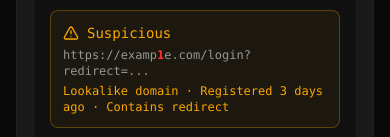
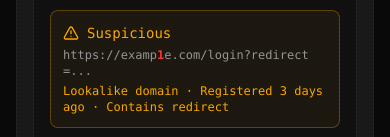
Before and after one commit to alavesa/security-UX-pattern-library, a React (Vite) app: page /patterns/threat/phishing-warning in a window 390 px wide. Both pictures are taken after a click on the button "Suspicious Link". Shown: the part 599-736 px from the top of the page. Built offline with nearby package versions, Linux system fonts and the light colour scheme.

Commit message:
fix: phishing link URLs break-all on mobile — prevents overflow

```diff
--- a/src/patterns/threat/PhishingWarningPattern.tsx
+++ b/src/patterns/threat/PhishingWarningPattern.tsx
@@ -170,7 +170,7 @@ function PhishingWarningDemo() {
                 <CheckCircle2 className="w-4 h-4" style={{ color: "var(--green)" }} />
                 <span className="text-sm font-medium font-mono" style={{ color: "var(--green)" }}>Safe</span>
               </div>
-              <p className="text-xs font-mono mb-1" style={{ color: "var(--text)" }}>https://example.com/account/settings</p>
+              <p className="text-xs font-mono mb-1 break-all" style={{ color: "var(--text)" }}>https://example.com/account/settings</p>
               <p className="text-xs font-mono" style={{ color: "var(--green)" }}>Domain verified · HTTPS · Known organization</p>
             </div>
 
@@ -180,7 +180,7 @@ function PhishingWarningDemo() {
                 <AlertTriangle className="w-4 h-4" style={{ color: "var(--amber)" }} />
                 <span className="text-sm font-medium font-mono" style={{ color: "var(--amber)" }}>Suspicious</span>
               </div>
-              <p className="text-xs font-mono mb-1" style={{ color: "var(--text)" }}>
+              <p className="text-xs font-mono mb-1 break-all" style={{ color: "var(--text)" }}>
                 https://examp<span style={{ color: "var(--red)", fontWeight: "bold" }}>1</span>e.com/login?redirect=...
               </p>
               <p className="text-xs font-mono" style={{ color: "var(--amber)" }}>Lookalike domain · Registered 3 days ago · Contains redirect</p>
@@ -192,7 +192,7 @@ function PhishingWarningDemo() {
                 <XCircle className="w-4 h-4" style={{ color: "var(--red)" }} />
                 <span className="text-sm font-medium font-mono" style={{ color: "var(--red)" }}>Dangerous</span>
               </div>
-              <p className="text-xs font-mono mb-1" style={{ color: "var(--text)" }}>http://192.168.1.100/login.php</p>
+              <p className="text-xs font-mono mb-1 break-all" style={{ color: "var(--text)" }}>http://192.168.1.100/login.php</p>
               <p className="text-xs font-mono" style={{ color: "var(--red)" }}>Raw IP address · No HTTPS · Known phishing page</p>
             </div>
           </div>
```
